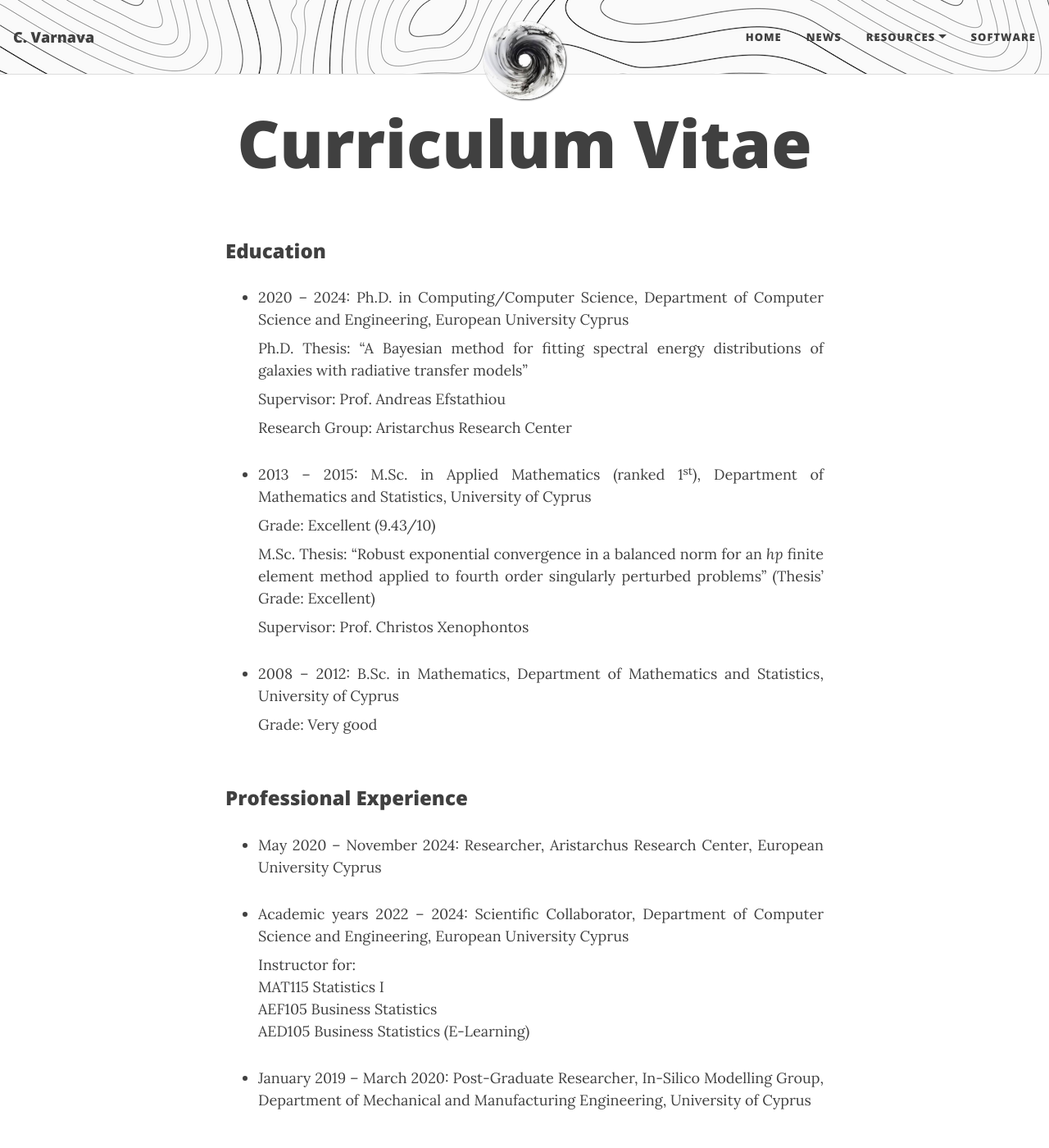
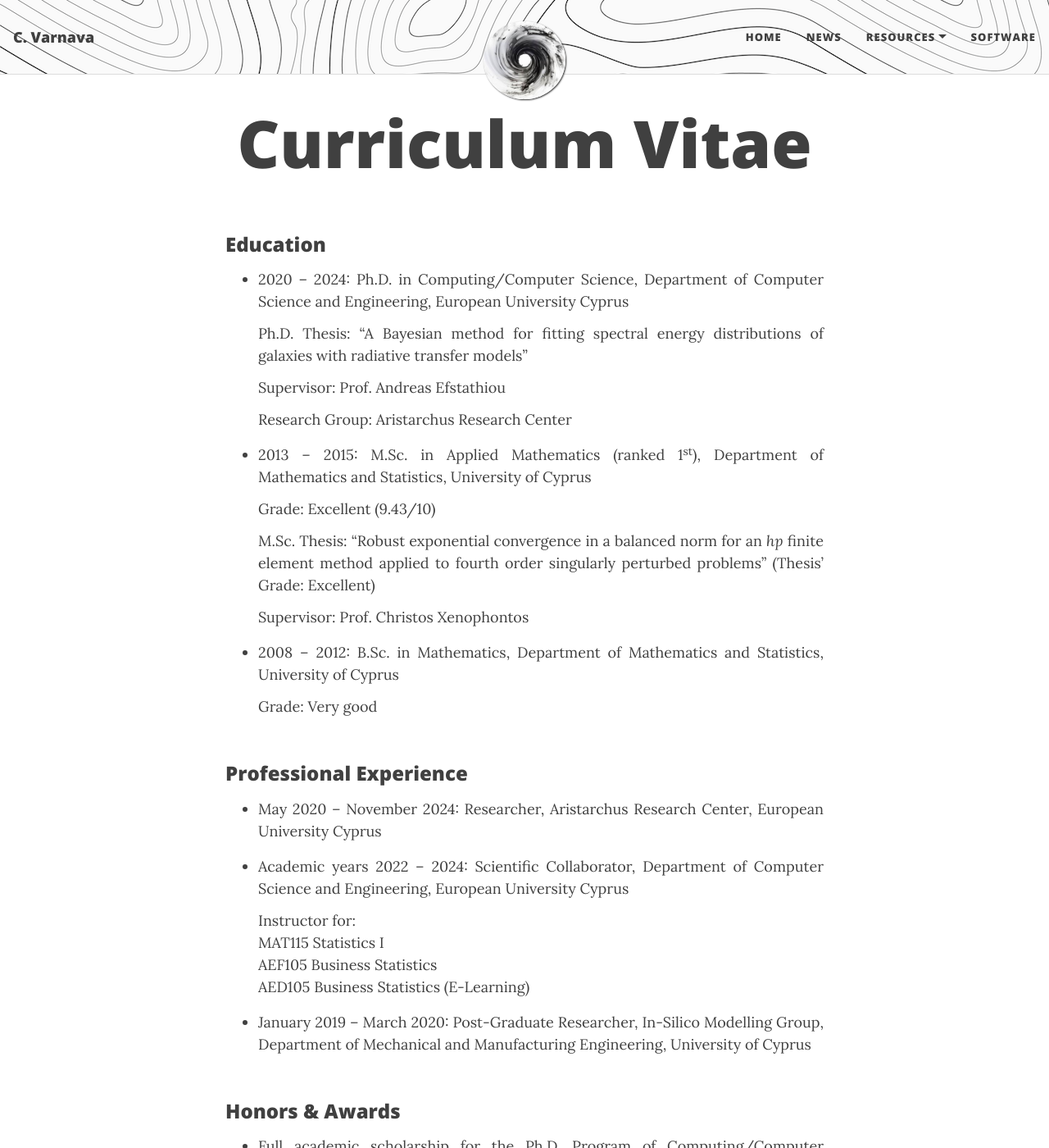
Before and after one commit to ch-var/ch-var.github.io, a Jekyll site: the page built from cv.html, in a window 1280 px wide and 1400 px high. Shown: the whole window at 82% size. Built offline with Jekyll 4.4.1, drawn with Linux system fonts in a browser that asks for light colours; formulas are drawn with MathJax 3.

Commit message:
Update beautifuljekyll.css

```diff
--- a/assets/css/beautifuljekyll.css
+++ b/assets/css/beautifuljekyll.css
@@ -44,54 +44,71 @@ body {
   min-height: 100vh;
   display: flex;
   flex-direction: column;
+  margin: 0; /* Removed default body margins */
+  padding: 0; /* Removed default body padding */
 }
+
 body > main {
   flex: 1;
 }
+
 p {
   line-height: 1.5;
-  margin: 1.875rem 0;
+  margin: 1rem 0; /* Reduced paragraph margins */
 }
-h1,h2,h3,h4,h5,h6 {
+
+h1, h2, h3, h4, h5, h6 {
   font-family: var(--header-font);
   font-weight: 800;
   line-height: 1.1;
+  margin-top: 0.75rem; /* Reduced top margin for headings */
+  margin-bottom: 0.5rem; /* Added consistent bottom margin for spacing */
 }
+
 h1 {
   font-size: 2.25rem;
 }
+
 h2 {
   font-size: 1.875rem;
 }
+
 h3 {
   font-size: 1.5rem;
 }
+
 h4 {
   font-size: 1.125rem;
 }
-h1, h2, h3, h4 {
-  margin-top: 1.25rem;
-}
+
 a {
   color: var(--link-col);
 }
+
 a:hover,
 a:focus {
   color: var(--hover-col);
 }
+
 blockquote {
   color: var(--mid-col);
   font-style: italic;
+  margin: 0.5rem 0; /* Reduced blockquote margins */
 }
+
 blockquote p:first-child {
   margin-top: 0;
 }
+
 .jumbotron {
   background: #EEE;
+  margin: 0.5rem; /* Reduced outer margin for the container */
+  padding: 1rem; /* Adjusted padding for better spacing */
 }
+
 hr.small {
   max-width: 6.25rem;
-  margin: 1rem auto;
+  margin: 0.5rem auto; /* Reduced top and bottom margin */
   border-width: 0.25rem;
   border-color: inherit;
   border-radius: 0.1875rem;
```
